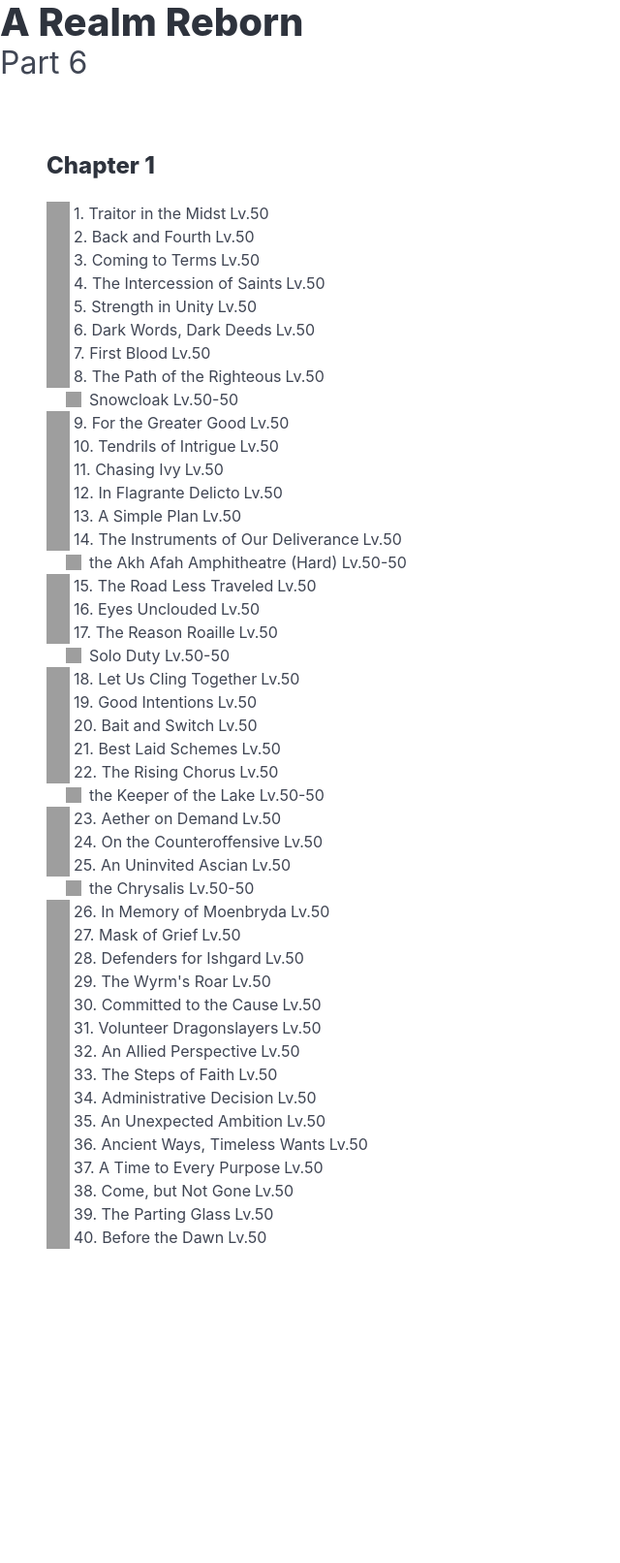
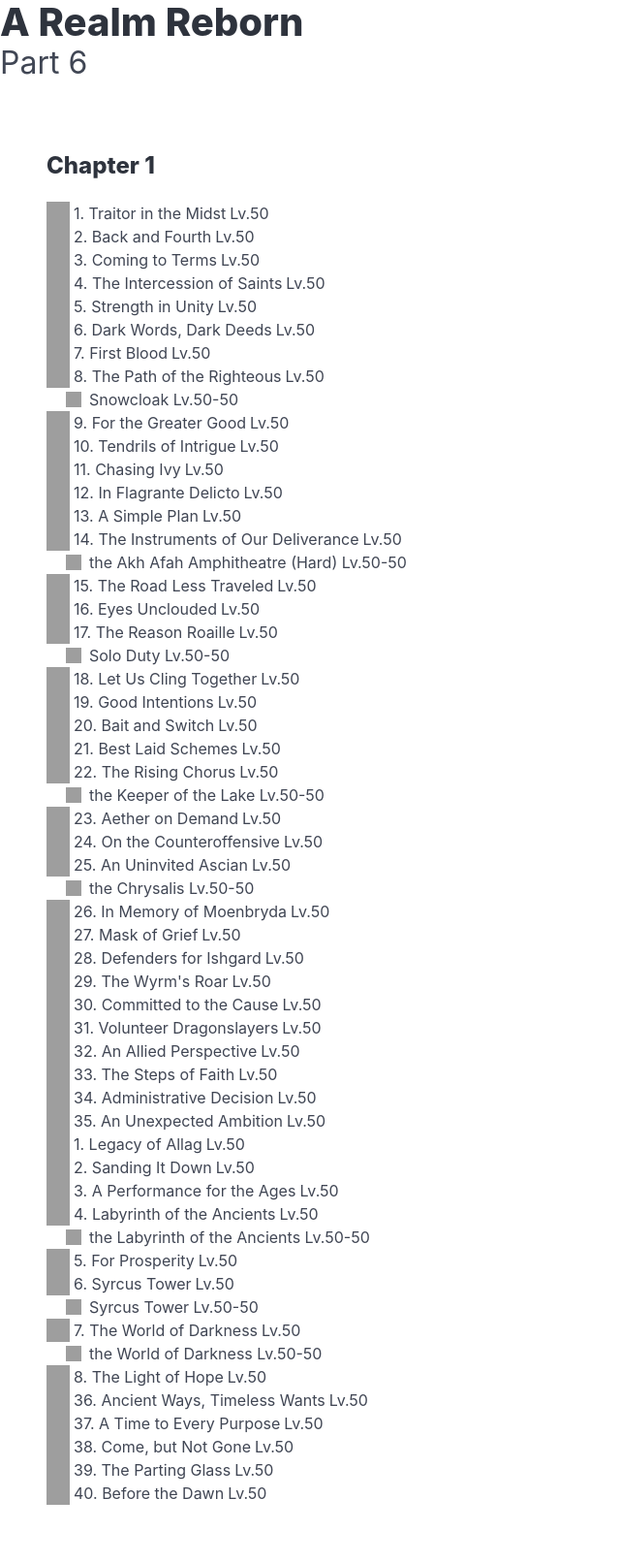
Before and after one commit to ffxiv-mognet/ffxiv-mognet.github.io, a Jekyll site: the page built from guide/realm_reborn/part6/chapter01.md, in a window 1280 px wide. Shown: the whole page at 97% size, without its empty margins (0-640 px from the left). Built offline with Jekyll 4.4.1, drawn with Linux system fonts in a browser that asks for light colours; before the commit the page ends 1348 px from its top, so only the background shows below that; grey boxes are pictures that could not be loaded.

Commit message:
raid and additional icons

```diff
--- a/css/style.css
+++ b/css/style.css
@@ -1,6 +1,14 @@
 
 span.icon i.quest-71000 {
     background:url('/icons/071001.png');
+    content: '';
+    background-size: 1.5rem;
+    height: 1.5rem;
+    width: 1.5rem;
+    display: block;
+}
+span.icon i.quest-71140 {
+    background:url('/icons/071141.png');
     content: '';
     background-size: 1.5rem;
     height: 1.5rem;
@@ -17,6 +25,14 @@
 }
 span.icon i.trial {
     background:url('/icons/061804.png');
+    content: '';
+    background-size: 1rem;
+    height: 1rem;
+    width: 1rem;
+    display: block;
+}
+span.icon i.raid {
+    background:url('/icons/061802.png');
     content: '';
     background-size: 1rem;
     height: 1rem;
--- a/guide/realm_reborn/part6/chapter01.md
+++ b/guide/realm_reborn/part6/chapter01.md
@@ -275,6 +275,84 @@
     partQuestNo: 35
     questId: GaiUse609_00421
     rowId: 65957
+
+
+  - genre: Crystal Tower Quests
+    icon: '71140'
+    level: 50
+    name: Legacy of Allag
+    partQuestNo: 1
+    questId: GaiUsx201_01709
+    rowId: 67245
+
+  - genre: Crystal Tower Quests
+    icon: '71140'
+    level: 50
+    name: Sanding It Down
+    partQuestNo: 2
+    questId: GaiUsd202_01200
+    rowId: 66736
+  - genre: Crystal Tower Quests
+    icon: '71140'
+    level: 50
+    name: A Performance for the Ages
+    partQuestNo: 3
+    questId: GaiUsd203_01201
+    rowId: 66737
+  - genre: Crystal Tower Quests
+    icon: '71140'
+    level: 50
+    name: Labyrinth of the Ancients
+    partQuestNo: 4
+    questId: GaiUsd204_01202
+    rowId: 66738
+    unlocks:
+      - levelRequired: 50
+        levelSync: 50
+        name: the Labyrinth of the Ancients
+        type: raid
+  - genre: Crystal Tower Quests
+    icon: '71140'
+    level: 50
+    name: For Prosperity
+    partQuestNo: 5
+    questId: GaiUsd205_01203
+    rowId: 66739
+  - genre: Crystal Tower Quests
+    icon: '71140'
+    level: 50
+    name: Syrcus Tower
+    partQuestNo: 6
+    questId: GaiUsd401_01474
+    rowId: 67010
+    unlocks:
+      - levelRequired: 50
+        levelSync: 50
+        name: Syrcus Tower
+        type: raid
+  - genre: Crystal Tower Quests
+    icon: '71140'
+    level: 50
+    name: The World of Darkness
+    partQuestNo: 7
+    questId: GaiUsd601_00494
+    rowId: 66030
+    unlocks:
+      - levelRequired: 50
+        levelSync: 50
+        name: the World of Darkness
+        type: raid
+  - genre: Crystal Tower Quests
+    icon: '71140'
+    level: 50
+    name: The Light of Hope
+    partQuestNo: 8
+    questId: GaiUsd602_00495
+    rowId: 66031
+
+
+
+
   - genre: Seventh Astral Era
     icon: '71000'
     level: 50
```
Also changed, not shown: 1 other file.
